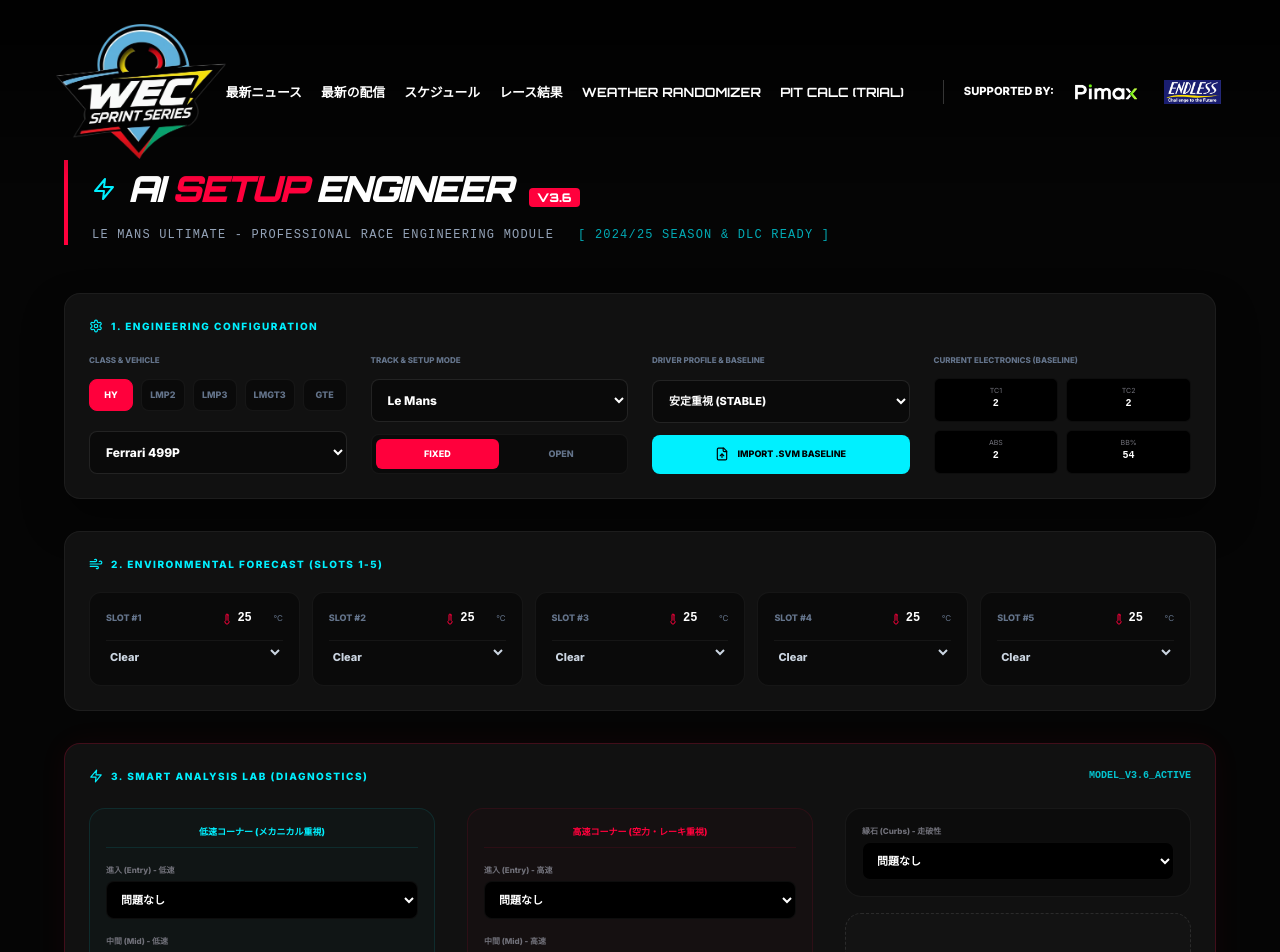
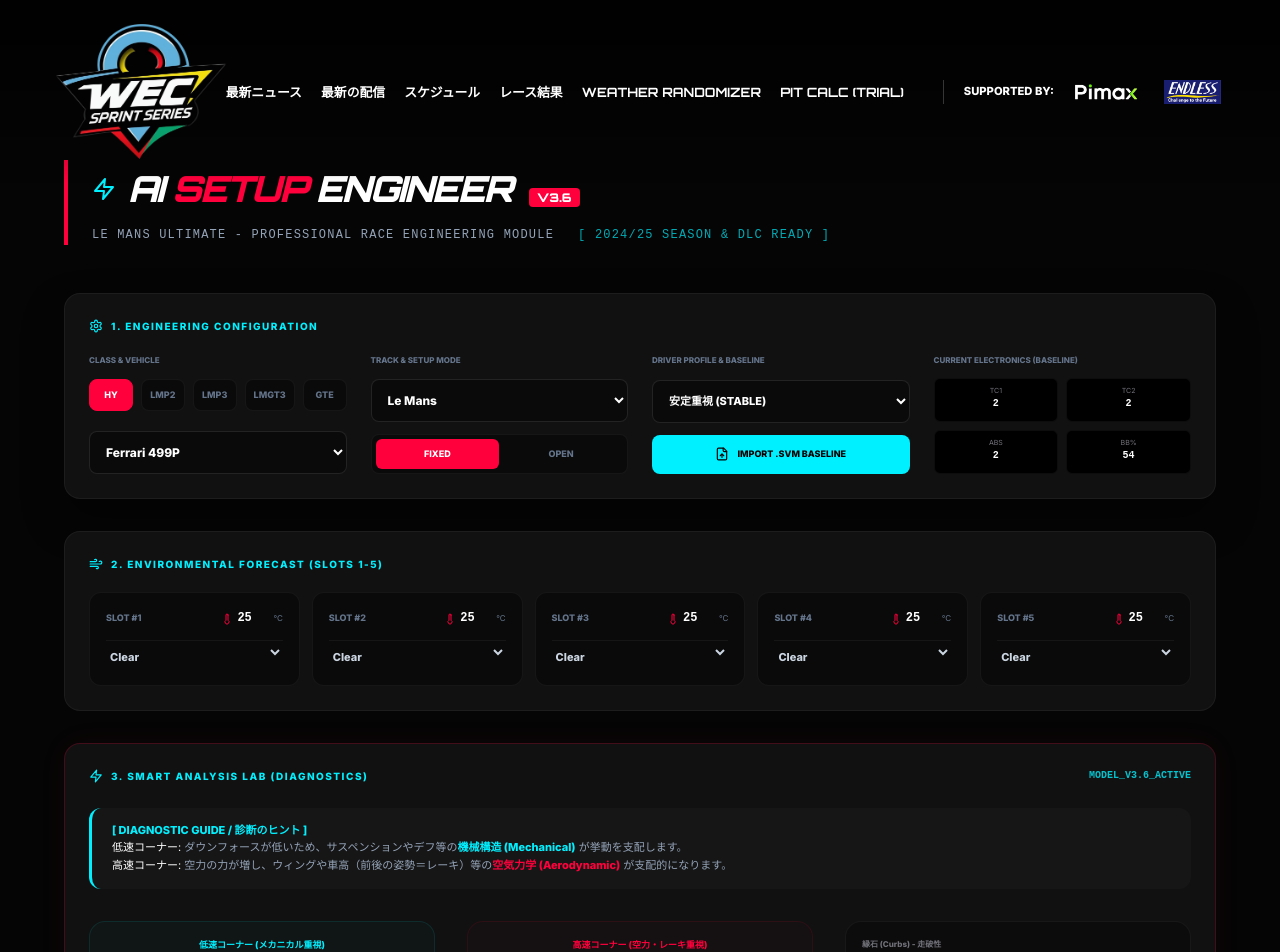
Before and after one commit to ciccida/wec-sprint-series, a React (Vite) app: page /ai-setup-engineer-lab-exclusive-v33 in a window 1280 px wide. Shown: the top 952 px of the page. Built offline with nearby package versions, Linux system fonts and the light colour scheme.

Commit message:
UI Enhancement: Added Diagnostic Guide to Row 3 for better user context

```diff
--- a/src/pages/SetupTool.jsx
+++ b/src/pages/SetupTool.jsx
@@ -700,6 +700,17 @@ export default function AISetupTool() {
               <div style={{ fontSize: '10px', color: '#00f0ff', fontWeight: 'bold', fontFamily: 'monospace', opacity: 0.8 }}>MODEL_V3.6_ACTIVE</div>
             </div>
 
+            {/* Engineer Guide Tooltip (v3.6.2) */}
+            <div style={{ backgroundColor: 'rgba(255,255,255,0.02)', padding: '0.875rem 1.25rem', borderRadius: '0.75rem', borderLeft: '3px solid #00f0ff', marginBottom: '2rem' }}>
+              <p style={{ fontSize: '11px', color: '#94a3b8', margin: 0, lineHeight: '1.6' }}>
+                <span style={{ color: '#00f0ff', fontWeight: '900', marginRight: '0.5rem' }}>[ DIAGNOSTIC GUIDE / 診断のヒント ]</span>
+                <br />
+                <span style={{ color: 'white' }}>低速コーナー:</span> ダウンフォースが低いため、サスペンションやデフ等の<span style={{ color: '#00f0ff', fontWeight: 'bold' }}>機械構造 (Mechanical)</span> が挙動を支配します。
+                <br />
+                <span style={{ color: 'white' }}>高速コーナー:</span> 空力の力が増し、ウィングや車高（前後の姿勢＝レーキ）等の<span style={{ color: '#ff003c', fontWeight: 'bold' }}>空気力学 (Aerodynamic)</span> が支配的になります。
+              </p>
+            </div>
+
             <div style={{ display: 'grid', gridTemplateColumns: isLargeScreen ? '1fr 1fr 1fr' : '1fr', gap: '2rem' }}>
               {/* Col 1: Low Speed */}
               <div style={{ padding: '1rem', backgroundColor: 'rgba(0,240,255,0.02)', borderRadius: '1rem', border: '1px solid rgba(0,240,255,0.1)' }}>
```
